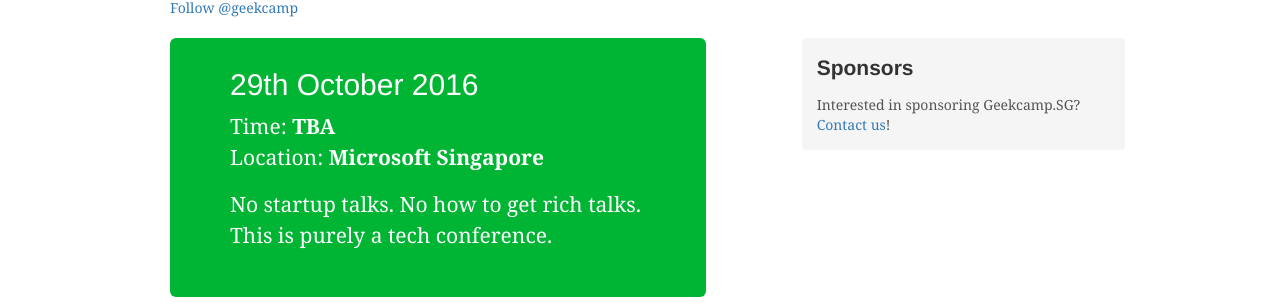
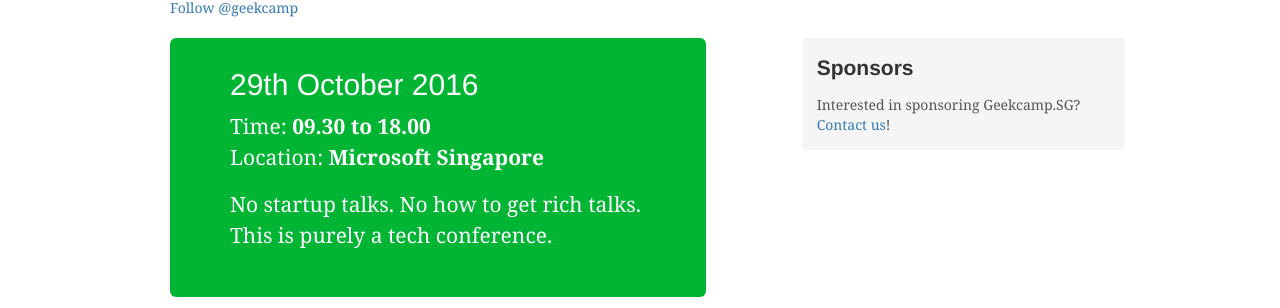
Before and after one commit to geekcampsg/website-2016, a Jekyll site: the page built from index.html, in a window 1280 px wide. Shown: the part 432-740 px from the top of the page. Built offline with Jekyll 4.4.1, drawn with Linux system fonts in a browser that asks for light colours; comment, search, counter and statistics services are not loaded.

Commit message:
add times to home page

```diff
--- a/index.html
+++ b/index.html
@@ -48,7 +48,7 @@
       <div class="jumbotron">
         <h2>29th October 2016</h2>
         <p>
-          Time: <strong>TBA</strong><br>
+          Time: <strong>09.30 to 18.00</strong><br>
           Location: <strong>Microsoft Singapore</strong><br>
         </p>
         <p>No startup talks. No how to get rich talks. This is purely a tech conference.</p>
```
